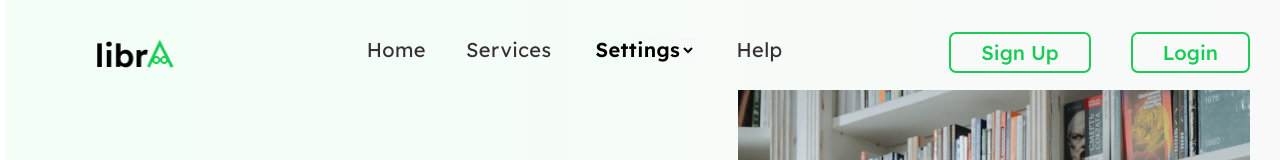
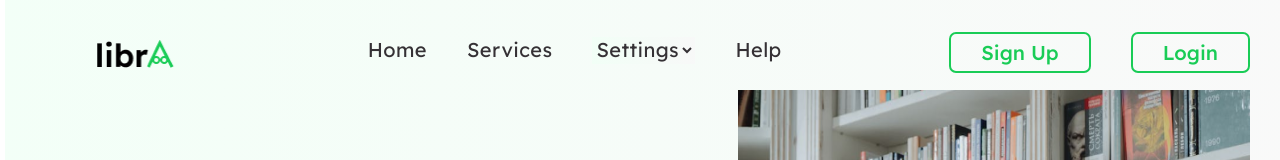
Before and after one commit to Nifix001/Libra, a React (Create React App) app: page / in a window 1280 px wide. Shown: the top 160 px of the page. Built offline with nearby package versions, Linux system fonts and the light colour scheme.

Commit message:
New commit

```diff
--- a/src/index.css
+++ b/src/index.css
@@ -45,10 +45,10 @@ header nav a{
 
 header nav a select{
   border: none;
-  color: black;
+  color: #353135;
   font-family: Lexend;
   font-size: 20px;
-  font-weight: 600;
+  font-weight: 400;
   line-height: 30px;
   letter-spacing: 0.02em;
   text-align: left;
```
